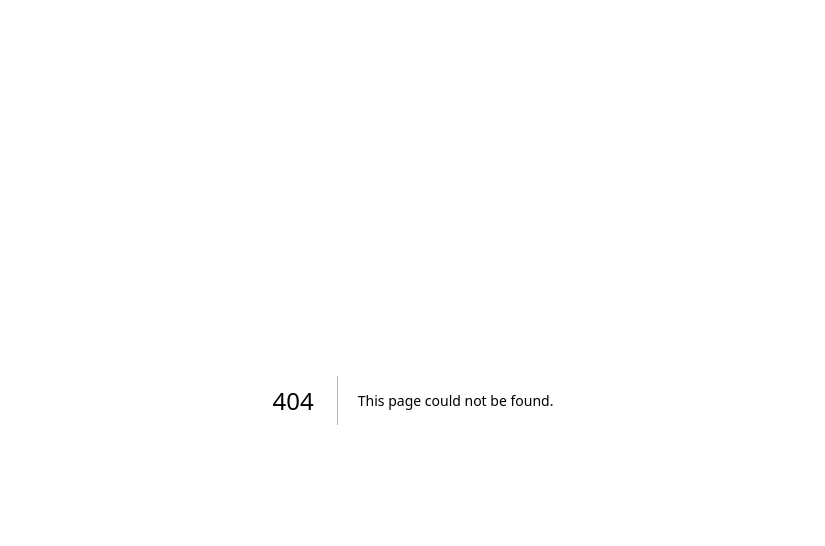
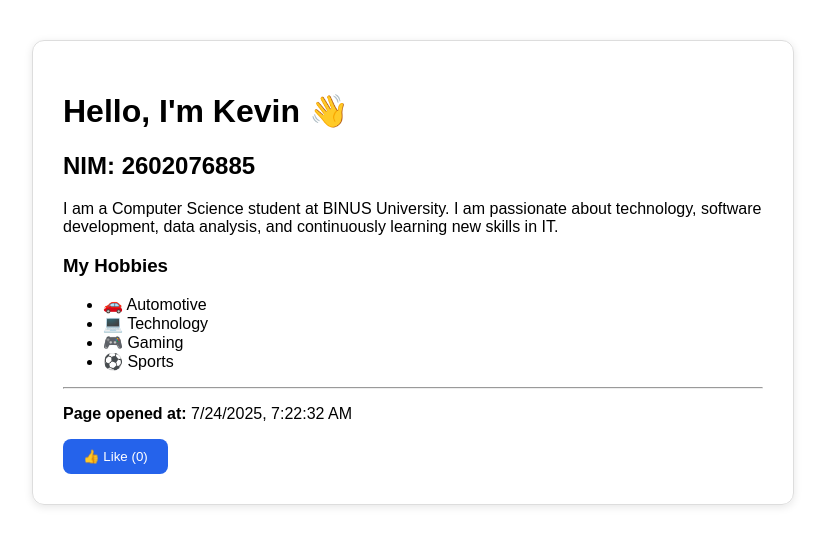
Before and after one commit to zzeordyga/boot-camp, a Next.js app: page /2602076885 in a window 1280 px wide. Before the commit this address had no page. Shown: the top 546 px of the page, without its empty margins (227-1052 px from the left). Built offline with nearby package versions, Linux system fonts and the light colour scheme.

Commit message:
Add profile page for NIM 2602076885

```diff
--- /dev/null
+++ b/src/app/2602076885/page.jsx
@@ -0,0 +1,66 @@
+"use client";
+
+import { useState, useEffect } from "react";
+
+export default function KevinProfile() {
+  const [likes, setLikes] = useState(0);
+  const [currentTime, setCurrentTime] = useState("");
+
+  useEffect(() => {
+    const now = new Date();
+    setCurrentTime(now.toLocaleString());
+  }, []);
+
+  return (
+    <div
+      style={{
+        maxWidth: "700px",
+        margin: "40px auto",
+        padding: "30px",
+        border: "1px solid #ddd",
+        borderRadius: "12px",
+        boxShadow: "0 2px 8px rgba(0,0,0,0.1)",
+        fontFamily: "Arial, sans-serif",
+      }}
+    >
+      <h1>Hello, I'm Kevin 👋</h1>
+
+      <h2>NIM: 2602076885</h2>
+
+      <p>
+        I am a Computer Science student at BINUS University. I am passionate
+        about technology, software development, data analysis, and continuously
+        learning new skills in IT.
+      </p>
+
+      <h3>My Hobbies</h3>
+
+      <ul>
+        <li>🚗 Automotive</li>
+        <li>💻 Technology</li>
+        <li>🎮 Gaming</li>
+        <li>⚽ Sports</li>
+      </ul>
+
+      <hr />
+
+      <p>
+        <strong>Page opened at:</strong> {currentTime}
+      </p>
+
+      <button
+        onClick={() => setLikes(likes + 1)}
+        style={{
+          padding: "10px 20px",
+          border: "none",
+          borderRadius: "8px",
+          backgroundColor: "#2563eb",
+          color: "white",
+          cursor: "pointer",
+        }}
+      >
+        👍 Like ({likes})
+      </button>
+    </div>
+  );
+}
```
Also changed, not shown: views/2602076885/index.jsx (added, +64 -0 lines).
